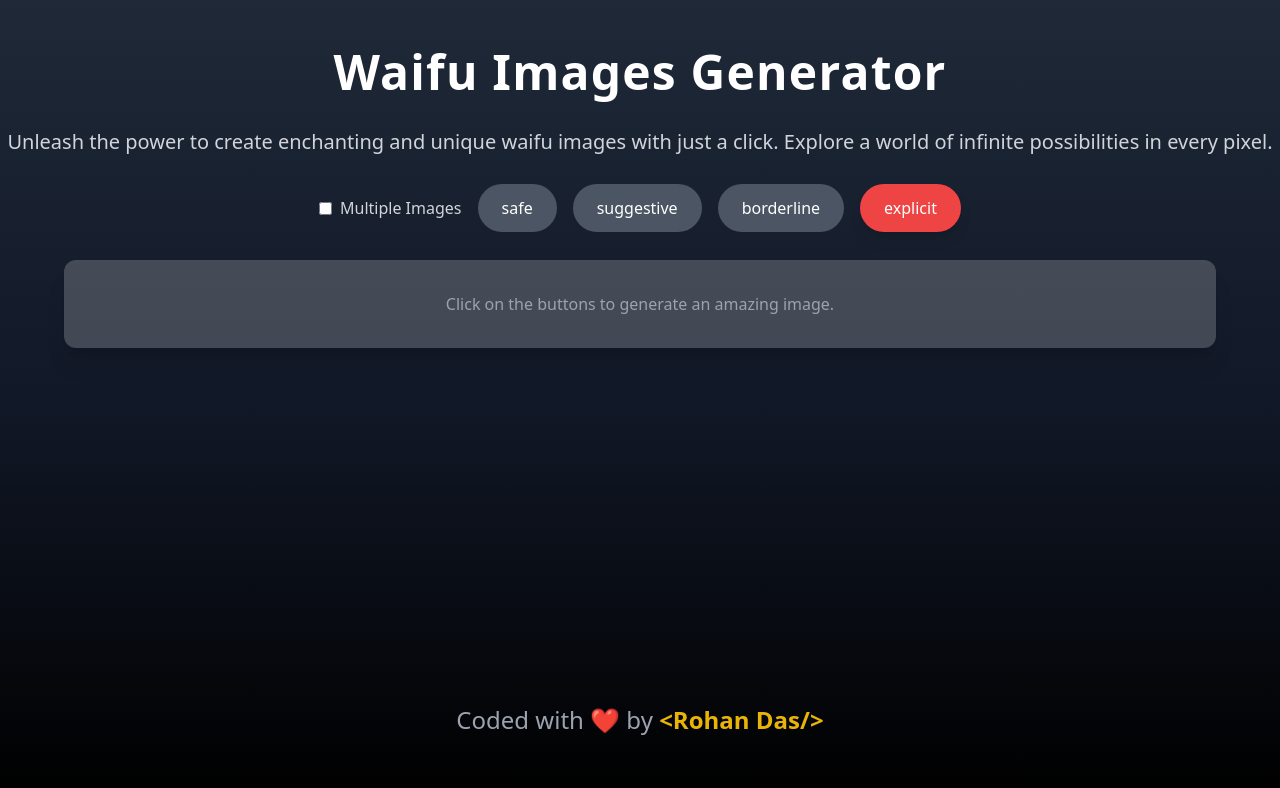
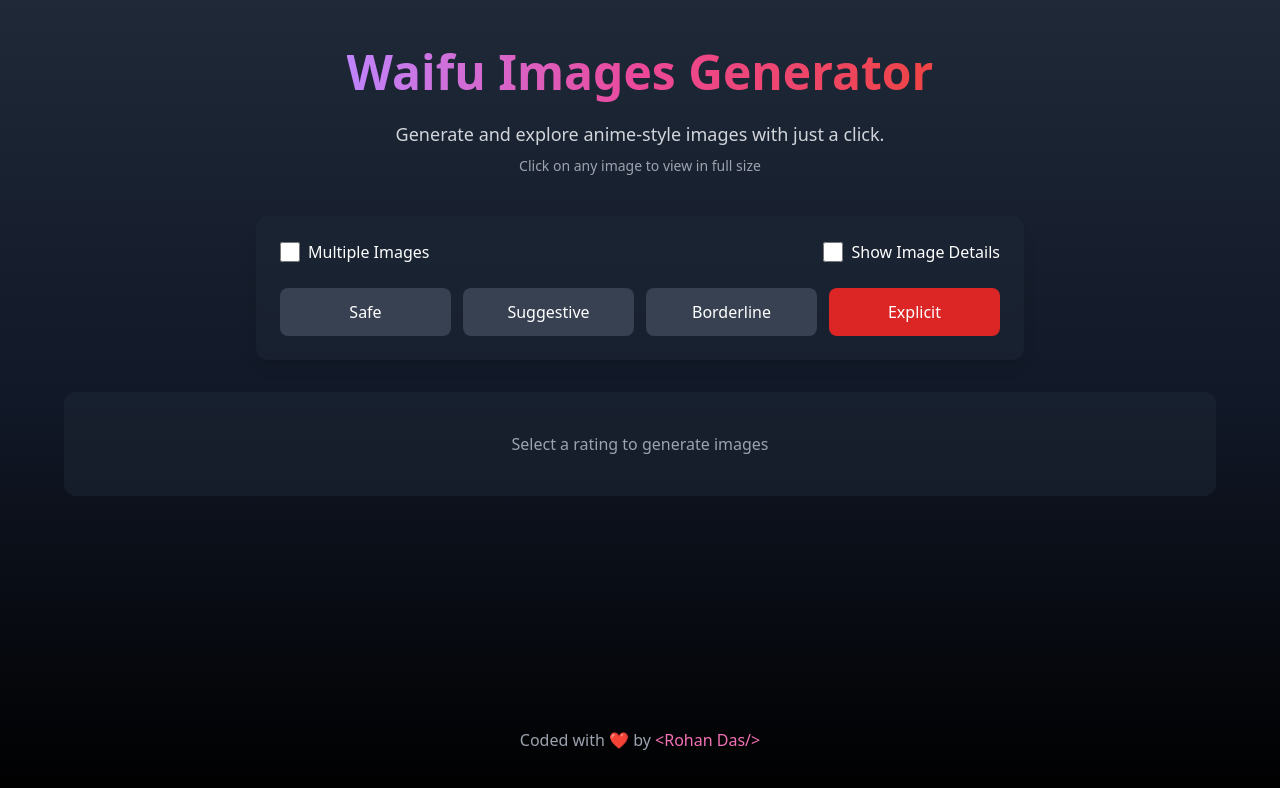
Before and after one commit to RohanDas28/Waifu-Finder, a React (Create React App) app: page / in a window 1280 px wide. Shown: the top 788 px of the page. Built offline with nearby package versions, Linux system fonts and the light colour scheme.

Commit message:
Fixed New API

```diff
--- a/src/NekosComponent.js
+++ b/src/NekosComponent.js
@@ -1,149 +1,283 @@
-// NekosComponent.js
-import React, { useState } from 'react';
-import { fetchRandomImages } from './api';
+import React, { useState } from "react";
+import { fetchRandomImages } from "./api";
 
+/**
+ * NekosComponent - A React component that generates and displays anime-style images
+ * with filtering by rating and options for multiple images
+ */
 function NekosComponent() {
-  // State variables
+  // State management
   const [currentRating, setCurrentRating] = useState(null);
   const [currentImages, setCurrentImages] = useState([]);
   const [loading, setLoading] = useState(false);
   const [error, setError] = useState(null);
   const [generateMultiple, setGenerateMultiple] = useState(false);
   const [numberOfImages, setNumberOfImages] = useState(1);
+  const [showDetails, setShowDetails] = useState(false);
 
-  // Ratings array
-  const lowercaseRatings = ['Safe', 'Suggestive', 'Borderline', 'Explicit'].map((rating) => rating.toLowerCase());
+  // Available image rating categories
+  const ratings = ["safe", "suggestive", "borderline", "explicit"];
 
-  // Fetch new images based on rating and number
+  /**
+   * Fetches new images from the API based on selected rating and quantity
+   * @param {string} rating - The content rating to filter by
+   * @param {number} number - Number of images to fetch
+   */
   const fetchNewImages = async (rating, number) => {
     setLoading(true);
+    setError(null);
+    setCurrentRating(rating);
 
     try {
       const response = await fetchRandomImages({ rating, limit: number });
-      setCurrentImages(response.items);
-    } catch (error) {
-      setError(error.message);
+      setCurrentImages(response);
+    } catch (err) {
+      setError("Failed to fetch images. Please try again.");
     } finally {
       setLoading(false);
     }
   };
 
-  // Handle rating button click
+  /**
+   * Handles rating button click and triggers image fetching
+   * @param {string} rating - The selected rating category
+   */
   const handleRatingButtonClick = (rating) => {
-    setCurrentRating(rating);
-    if (generateMultiple) {
-      fetchNewImages(rating, numberOfImages);
-    } else {
-      fetchNewImages(rating, 1);
+    fetchNewImages(rating, generateMultiple ? numberOfImages : 1);
+  };
+
+  /**
+   * Formats RGB color array to CSS rgb format
+   * @param {Array} colorArray - Array of RGB values [r, g, b]
+   * @returns {string} - CSS rgb string
+   */
+  const formatRgb = (colorArray) => {
+    if (!colorArray || colorArray.length !== 3) return "rgb(0, 0, 0)";
+    return `rgb(${colorArray[0]}, ${colorArray[1]}, ${colorArray[2]})`;
+  };
+
+  /**
+   * Opens the image in a new tab when clicked
+   * @param {string} imageUrl - URL of the image to open
+   */
+  const handleImageClick = (imageUrl) => {
+    if (!imageUrl) return;
+    const newWindow = window.open();
+    if (newWindow) {
+      newWindow.opener = null; // Security best practice
+      newWindow.location.href = imageUrl;
     }
   };
 
-  // Handle checkbox change
-  const handleCheckboxChange = () => {
-    setGenerateMultiple(!generateMultiple);
-  };
+  return (
+    <div className="bg-gradient-to-b from-gray-800 via-gray-900 to-black text-white min-h-screen flex flex-col items-center p-6 md:p-12">
+      {/* Header Section */}
+      <div className="text-center max-w-3xl mb-10">
+        <h1 className="text-4xl md:text-5xl font-bold mb-4">
+          <span className="bg-clip-text text-transparent bg-gradient-to-r from-purple-400 via-pink-500 to-red-500 inline-block pb-2">
+            Waifu Images Generator
+          </span>
+        </h1>
+        <p className="text-lg text-gray-300">
+          Generate and explore anime-style images with just a click.
+        </p>
+        <p className="text-sm text-gray-400 mt-2">
+          Click on any image to view in full size
+        </p>
+      </div>
 
-  // Handle number of images change
-  const handleNumberOfImagesChange = (e) => {
-    const value = parseInt(e.target.value, 10);
-    setNumberOfImages(value);
-  };
-
-  return (
-    <div className="bg-gradient-to-b from-gray-800 via-gray-900 to-black text-white min-h-screen flex flex-col items-center py-12 overflow-hidden">
-      {/* Header */}
-      <h1 className="text-3xl md:text-5xl mb-4 md:mb-8 font-bold tracking-wide">Waifu Images Generator</h1>
-      <p className="text-lg md:text-xl mb-6 text-gray-300">
-        Unleash the power to create enchanting and unique waifu images with just a click. Explore a world of infinite possibilities in every pixel.
-      </p>
-
-      {/* Rating buttons */}
-      <div className="mb-4 md:mb-6 flex flex-col md:flex-row md:space-x-4">
-        {/* Checkbox for generating multiple images */}
-        <label className="flex items-center space-x-2 mb-2 md:mb-0">
+      {/* Controls Panel */}
+      <div className="w-full max-w-3xl bg-gray-800 bg-opacity-50 backdrop-blur-sm rounded-xl p-6 mb-8 shadow-lg">
+        {/* Image Generation Options */}
+        <div className="flex flex-wrap items-center gap-4 mb-6">
+          {/* Multiple images toggle */}
+          <label className="flex items-center space-x-2 cursor-pointer">
             <input
               type="checkbox"
               checked={generateMultiple}
-            onChange={handleCheckboxChange}
-            className="form-checkbox text-yellow-500"
+              onChange={() => setGenerateMultiple(!generateMultiple)}
+              className="form-checkbox h-5 w-5 text-pink-500 rounded focus:ring-pink-500"
             />
-          <span className="text-gray-300">Multiple Images</span>
+            <span>Multiple Images</span>
           </label>
 
-        {/* Select for number of images */}
+          {/* Image quantity selector (shown only when multiple images enabled) */}
           {generateMultiple && (
             <select
               value={numberOfImages}
-            onChange={handleNumberOfImagesChange}
-            className="mb-2 md:mb-0 px-2 py-1 border rounded text-black"
+              onChange={(e) => setNumberOfImages(Number(e.target.value))}
+              className="px-3 py-2 bg-gray-700 rounded-md border border-gray-600 focus:border-pink-500 focus:ring focus:ring-pink-500 focus:ring-opacity-50"
             >
-            {[...Array(10).keys()].map((num) => (
+              {[...Array(12).keys()].map((num) => (
                 <option key={num + 1} value={num + 1}>
-                {num + 1}
+                  {num + 1} image{num > 0 ? "s" : ""}
                 </option>
               ))}
             </select>
           )}
 
-        {lowercaseRatings.map((rating) => (
+          {/* Image details toggle */}
+          <label className="flex items-center space-x-2 cursor-pointer ml-auto">
+            <input
+              type="checkbox"
+              checked={showDetails}
+              onChange={() => setShowDetails(!showDetails)}
+              className="form-checkbox h-5 w-5 text-pink-500 rounded focus:ring-pink-500"
+            />
+            <span>Show Image Details</span>
+          </label>
+        </div>
+
+        {/* Rating selection buttons */}
+        <div className="grid grid-cols-2 md:grid-cols-4 gap-3">
+          {ratings.map((rating) => (
             <button
               key={rating}
-            className={`px-6 py-3 rounded-full transition-all duration-300 transform m-1 ${rating === 'explicit'
-              ? 'bg-red-500 shadow-lg hover:bg-red-700 hover:scale-105'
+              className={`px-4 py-3 rounded-lg transition-all duration-300 font-medium ${
+                rating === "explicit"
+                  ? "bg-red-600 hover:bg-red-700"
                   : rating === currentRating
-                ? 'bg-yellow-500 shadow-lg scale-105'
-                : 'bg-gray-600 hover:bg-gray-700 hover:scale-105'
+                    ? "bg-gradient-to-r from-purple-500 to-pink-500 shadow-lg transform scale-105"
+                    : "bg-gray-700 hover:bg-gray-600"
               }`}
               onClick={() => handleRatingButtonClick(rating)}
             >
-            {rating}
+              {rating.charAt(0).toUpperCase() + rating.slice(1)}
             </button>
           ))}
         </div>
+      </div>
 
-      {/* Image display */}
-      <div className="bg-white bg-opacity-20 p-4 md:p-8 rounded-xl shadow-xl w-full md:w-[90%] flex flex-wrap justify-center">
+      {/* Loading and Error States */}
       {loading && (
-          <div className="flex items-center">
-            <div className="mr-4 animate-spin">
-              <svg
-                className="w-8 h-8 text-yellow-500"
-                fill="none"
-                stroke="currentColor"
-                viewBox="0 0 24 24"
-                xmlns="http://www.w3.org/2000/svg"
-              >
-                <path
-                  strokeLinecap="round"
-                  strokeLinejoin="round"
-                  strokeWidth="2"
-                  d="M12 6v6m0 6V6m0 6h6m-6 0H6"
-                ></path>
-              </svg>
-            </div>
-            <p className="text-gray-400">Loading image...</p>
+        <div className="flex items-center justify-center space-x-3 my-6">
+          <div className="animate-spin rounded-full h-6 w-6 border-t-2 border-b-2 border-pink-500"></div>
+          <p className="text-pink-300">Generating images...</p>
         </div>
       )}
 
-        {!loading && currentImages.length === 0 && (
-          <p className="text-gray-400 text-center md:text-left">
-            Click on the buttons to generate an amazing image.
-          </p>
+      {error && (
+        <div className="bg-red-900 bg-opacity-50 text-white px-4 py-3 rounded-lg mb-6">
+          <p>{error}</p>
+        </div>
       )}
 
-        {!loading &&
-          currentImages.map((img, index) => (
-            <div key={index} className="mb-2 md:mb-4 mx-1 md:mx-2 w-full sm:w-1/2 md:w-1/3 lg:w-1/4 xl:w-1/5">
+      {/* Image Gallery */}
+      <div className="w-full max-w-6xl">
+        {/* Empty state message */}
+        {!loading && currentImages.length === 0 && !error && (
+          <div className="bg-gray-800 bg-opacity-50 rounded-xl p-10 text-center">
+            <p className="text-gray-400">
+              Select a rating to generate images
+            </p>
+          </div>
+        )}
+
+        {/* Image grid */}
+        <div className="grid grid-cols-1 sm:grid-cols-2 lg:grid-cols-3 gap-6 mt-6">
+          {currentImages.map((image, index) => (
+            <div
+              key={image.id || index}
+              className="bg-gray-800 rounded-xl overflow-hidden shadow-lg transform transition-transform hover:scale-105"
+            >
+              {/* Image container */}
+              <div className="relative overflow-hidden group bg-gray-900 flex justify-center">
+                <div
+                  className="cursor-pointer flex items-center justify-center w-full"
+                  onClick={() => handleImageClick(image.url)}
+                >
                   <img
-                className="max-w-full max-h-full object-cover rounded-lg"
-                src={img.sample_url}
-                alt={`Random ${index + 1}`}
+                    src={image.url}
+                    // Fixed ESLint warning: removed "image" from alt text
+                    alt={`Anime #${index + 1}`}
+                    className="max-w-full max-h-96 w-auto h-auto transition-transform group-hover:scale-105"
+                    loading="lazy"
                   />
+                  {/* Hover overlay */}
+                  <div className="absolute inset-0 bg-black bg-opacity-0 group-hover:bg-opacity-30 transition-opacity flex items-center justify-center opacity-0 group-hover:opacity-100">
+                    <div className="bg-black bg-opacity-60 text-white px-3 py-2 rounded-lg text-sm">
+                      Click to view full size
+                    </div>
+                  </div>
+                </div>
+              </div>
+
+              {/* Image metadata */}
+              <div className="p-4 text-sm">
+                <div className="flex justify-between items-center mb-2">
+                  <span className="bg-purple-600 px-2 py-1 rounded text-xs uppercase font-bold">
+                    {image.rating}
+                  </span>
+                </div>
+
+                {/* Optional detailed information */}
+                {showDetails && (
+                  <>
+                    {/* Tags display */}
+                    {image.tags && image.tags.length > 0 && (
+                      <div className="mb-3">
+                        <div className="flex flex-wrap gap-1">
+                          {image.tags.map((tag, tagIndex) => (
+                            <span
+                              key={tagIndex}
+                              className="bg-gray-700 px-2 py-1 rounded-md text-xs"
+                            >
+                              {tag}
+                            </span>
+                          ))}
+                        </div>
+                      </div>
+                    )}
+
+                    {/* Color palette */}
+                    {image.color_palette && (
+                      <div className="mb-3">
+                        <p className="text-gray-400 text-xs mb-1">Color Palette:</p>
+                        <div className="flex overflow-x-auto gap-1 py-1">
+                          {image.color_palette.map((color, colorIndex) => (
+                            <div
+                              key={colorIndex}
+                              className="w-6 h-6 rounded-full flex-shrink-0"
+                              style={{ backgroundColor: formatRgb(color) }}
+                              title={formatRgb(color)}
+                            ></div>
+                          ))}
+                        </div>
+                      </div>
+                    )}
+
+                    {/* Source link */}
+                    {image.source_url && (
+                      <a
+                        href={image.source_url}
+                        target="_blank"
+                        rel="noopener noreferrer"
+                        className="text-pink-400 hover:text-pink-300 text-xs block mt-2"
+                      >
+                        Source Link
+                      </a>
+                    )}
+                  </>
+                )}
+              </div>
             </div>
           ))}
         </div>
-      <footer className="mt-auto py-4 text-2xl text-center text-gray-400">
-        Coded with <span role="img" aria-label="Heart">❤️</span> by <a href="https://rohandas28.github.io" target="_blank" rel="noopener noreferrer" className="text-yellow-500 font-semibold">&lt;Rohan Das/&gt;</a>
+      </div>
+
+      {/* Footer */}
+      <footer className="mt-auto pt-12 text-center text-gray-400">
+        <p>
+          Coded with <span className="text-red-500">❤️</span> by{" "}
+          <a
+            href="https://rohandas28.github.io"
+            target="_blank"
+            rel="noopener noreferrer"
+            className="text-pink-400 hover:text-pink-300 font-medium"
+          >
+            &lt;Rohan Das/&gt;
+          </a>
+        </p>
       </footer>
     </div>
   );
```
Lines whose indentation alone changed are shown as unchanged.
